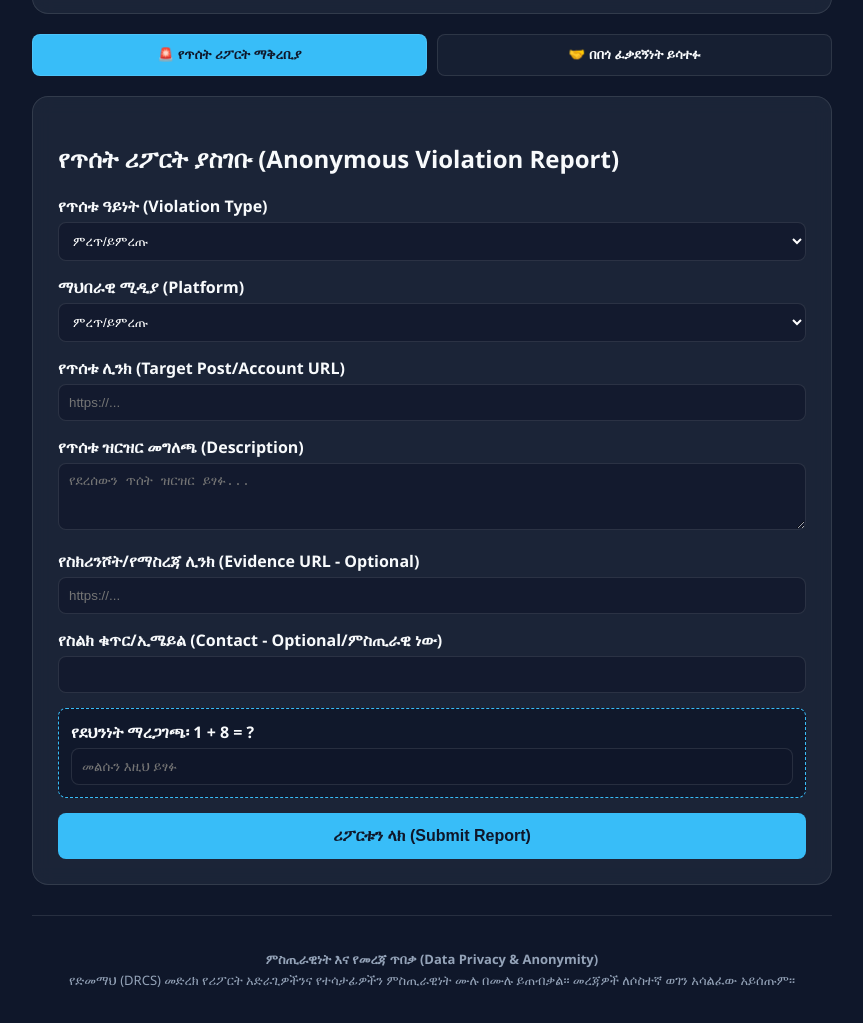
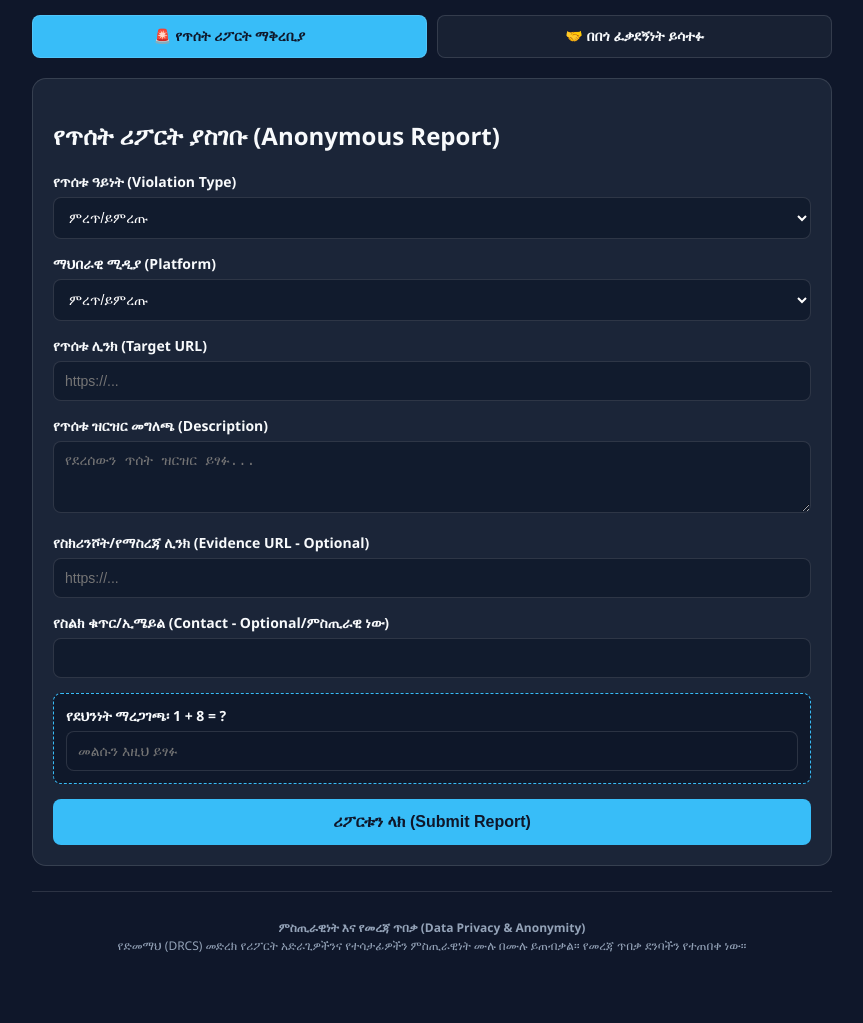
Before and after one commit to tmtahamoha71-broth/drcs-ethiopia, a plain HTML site: page index.html in a window 1280 px wide. Shown: the part 161-1184 px from the top of the page, without its empty margins (208-1071 px from the left). After the commit the page ends 1143 px from the top, so only its background shows below. Drawn offline with nearby package versions, Linux system fonts and the light colour scheme.

Commit message:
Refactor styles and update form labels in index.html

```diff
--- a/index.html
+++ b/index.html
@@ -8,17 +8,17 @@
     <style>
         :root {
             --bg-color: #0f172a;
-            --card-bg: rgba(30, 41, 59, 0.8);
+            --card-bg: rgba(30, 41, 59, 0.85);
             --accent-color: #38bdf8;
             --text-color: #f8fafc;
-            --border-color: rgba(255, 255, 255, 0.1);
+            --border-color: rgba(255, 255, 255, 0.12);
         }
         body {
             font-family: 'Segoe UI', Tahoma, Geneva, Verdana, sans-serif;
             background-color: var(--bg-color);
             color: var(--text-color);
             margin: 0;
-            padding: 20px;
+            padding: 15px;
             display: flex;
             flex-direction: column;
             align-items: center;
@@ -26,14 +26,14 @@
         .container { max-width: 800px; width: 100%; }
         header {
             text-align: center;
-            padding: 25px;
+            padding: 20px;
             background: var(--card-bg);
             backdrop-filter: blur(10px);
-            border-radius: 16px;
+            border-radius: 14px;
             border: 1px solid var(--border-color);
             margin-bottom: 20px;
         }
-        h1 { color: var(--accent-color); margin-bottom: 5px; font-size: 24px; }
+        h1 { color: var(--accent-color); margin-bottom: 5px; font-size: 22px; }
         .nav-tabs {
             display: flex;
             gap: 10px;
@@ -42,12 +42,13 @@
         .tab-btn {
             flex: 1;
             padding: 12px;
-            background: rgba(30, 41, 59, 0.5);
+            background: rgba(30, 41, 59, 0.6);
             border: 1px solid var(--border-color);
             color: var(--text-color);
             border-radius: 8px;
             cursor: pointer;
             font-weight: bold;
+            font-size: 14px;
         }
         .tab-btn.active {
             background: var(--accent-color);
@@ -56,25 +57,26 @@
         .form-card {
             background: var(--card-bg);
             backdrop-filter: blur(10px);
-            padding: 25px;
-            border-radius: 16px;
+            padding: 20px;
+            border-radius: 14px;
             border: 1px solid var(--border-color);
             display: none;
         }
         .form-card.active { display: block; }
         .form-group { margin-bottom: 15px; }
-        label { display: block; margin-bottom: 5px; font-weight: bold; }
+        label { display: block; margin-bottom: 6px; font-weight: bold; font-size: 14px; }
         input, select, textarea {
             width: 100%;
-            padding: 10px;
+            padding: 11px;
             border-radius: 8px;
             border: 1px solid var(--border-color);
-            background: rgba(15, 23, 42, 0.6);
+            background: rgba(15, 23, 42, 0.7);
             color: #fff;
             box-sizing: border-box;
+            font-size: 14px;
         }
         .captcha-box {
-            background: rgba(15, 23, 42, 0.8);
+            background: rgba(15, 23, 42, 0.85);
             padding: 12px;
             border-radius: 8px;
             margin-bottom: 15px;
@@ -98,15 +100,16 @@
             display: none;
             text-align: center;
             font-weight: bold;
+            font-size: 14px;
         }
         footer {
-            margin-top: 30px;
+            margin-top: 25px;
             text-align: center;
-            font-size: 13px;
+            font-size: 12px;
             color: #94a3b8;
             border-top: 1px solid var(--border-color);
-            padding-top: 20px;
-            line-height: 1.6;
+            padding-top: 15px;
+            line-height: 1.5;
         }
     </style>
 </head>
@@ -114,7 +117,7 @@
 
 <div class="container">
     <header>
-        <h1>ድመማህ / DRCS / GMDN</h1>
+        <h1>ድመማህ / DRCS</h1>
         <p>የዲጂታል መብቶችና የማህበረሰብ ደህንነት ጥረት - Digital Rights Platform</p>
     </header>
 
@@ -125,7 +128,7 @@
 
     <!-- TAB 1: REPORT FORM -->
     <div id="reportCard" class="form-card active">
-        <h2>የጥሰት ሪፖርት ያስገቡ (Anonymous Violation Report)</h2>
+        <h2>የጥሰት ሪፖርት ያስገቡ (Anonymous Report)</h2>
         <form id="reportForm">
             <div class="form-group">
                 <label>የጥሰቱ ዓይነት (Violation Type)</label>
@@ -150,7 +153,7 @@
                 </select>
             </div>
             <div class="form-group">
-                <label>የጥሰቱ ሊንክ (Target Post/Account URL)</label>
+                <label>የጥሰቱ ሊንክ (Target URL)</label>
                 <input type="url" id="target_url" placeholder="https://..." required>
             </div>
             <div class="form-group">
@@ -166,7 +169,6 @@
                 <input type="text" id="reporter_contact">
             </div>
 
-            <!-- CAPTCHA -->
             <div class="captcha-box">
                 <label id="captchaQuestion">የደህንነት ማረጋገጫ፡ 5 + 3 = ?</label>
                 <input type="number" id="captchaAnswer" placeholder="መልሱን እዚህ ይፃፉ" required>
@@ -179,15 +181,15 @@
 
     <!-- TAB 2: VOLUNTEER FORM -->
     <div id="volunteerCard" class="form-card">
-        <h2>የበጎ ፈቃደኛ/የመረጃ ማጣሪያ አባልነት ማመልከቻ</h2>
-        <p style="font-size: 14px; color: #cbd5e1;">በየትኛውም የዓለም ክፍል የሚገኙ ቀና አሳቢ ዜጎች በበጎ ፈቃደኝነት በመመዝገብ መረጃዎችን የማጣራትና የመከታተል ስራ ላይ እንዲሳተፉ እንጋብዛለን።</p>
+        <h2>የበጎ ፈቃደኛ ማመልከቻ (Volunteer Portal)</h2>
+        <p style="font-size: 13px; color: #cbd5e1;">በየትኛውም ዓለም የሚገኙ ቀና አሳቢ ዜጎች በመመዝገብ መረጃዎችን የማጣራት ስራ ላይ እንዲሳተፉ እንጋብዛለን።</p>
         <form id="volunteerForm">
             <div class="form-group">
                 <label>ሙሉ ስም / ቅጽል ስም (Full Name or Alias)</label>
                 <input type="text" id="vol_name" required>
             </div>
             <div class="form-group">
-                <label>የመገናኛ አድራሻ (Email / Telegram Username)</label>
+                <label>የመገናኛ አድራሻ (Email / Telegram)</label>
                 <input type="text" id="vol_contact" placeholder="example@email.com ወይም @username" required>
             </div>
             <div class="form-group">
@@ -195,7 +197,7 @@
                 <input type="text" id="vol_location" required>
             </div>
             <div class="form-group">
-                <label>የሙያ ዘርፍ / ተሞክሮ (Professional Background)</label>
+                <label>የሙያ ዘርፍ / ተሞክሮ (Background)</label>
                 <select id="vol_background" required>
                     <option value="">ምረጥ/ይምረጡ</option>
                     <option value="IT/Cybersecurity">IT / የሳይበር ደህንነት</option>
@@ -206,7 +208,7 @@
                 </select>
             </div>
             <div class="form-group">
-                <label>ለምን መሳተፍ እንደፈለጉ አጭር መግለጫ (Statement of Interest)</label>
+                <label>ለምን መሳተፍ እንደፈለጉ አጭር መግለጫ (Interest Statement)</label>
                 <textarea id="vol_statement" rows="3" placeholder="ስለ ተነሳሽነትዎ ባጭሩ ይግለጹ..." required></textarea>
             </div>
             <button type="submit" id="submitVolBtn">ማመልከቻውን አስገባ (Submit Application)</button>
@@ -216,7 +218,7 @@
 
     <footer>
         <p><strong>ምስጢራዊነት እና የመረጃ ጥበቃ (Data Privacy & Anonymity)</strong><br>
-        የድመማህ (DRCS) መድረክ የሪፖርት አድራጊዎችንና የተሳታፊዎችን ምስጢራዊነት ሙሉ በሙሉ ይጠብቃል። መረጃዎች ለሶስተኛ ወገን አሳልፈው አይሰጡም።</p>
+        የድመማህ (DRCS) መድረክ የሪፖርት አድራጊዎችንና የተሳታፊዎችን ምስጢራዊነት ሙሉ በሙሉ ይጠብቃል። የመረጃ ጥበቃ ደንባችን የተጠበቀ ነው።</p>
     </footer>
 </div>
 
@@ -225,7 +227,6 @@
     const SUPABASE_KEY = 'sb_publishable_eexeY_6oyTH4Rx3VQNUv2w_sqEuFZD8';
     const _supabase = supabase.createClient(SUPABASE_URL, SUPABASE_KEY);
 
-    // Simple CAPTCHA logic
     let num1 = Math.floor(Math.random() * 9) + 1;
     let num2 = Math.floor(Math.random() * 9) + 1;
     let captchaCorrect = num1 + num2;
@@ -243,7 +244,7 @@
         }
     }
 
-    // Submit Report
+    // Report Submit
     document.getElementById('reportForm').addEventListener('submit', async (e) => {
         e.preventDefault();
         const userCaptcha = parseInt(document.getElementById('captchaAnswer').value);
@@ -288,7 +289,7 @@
         }
     });
 
-    // Submit Volunteer
+    // Volunteer Submit
     document.getElementById('volunteerForm').addEventListener('submit', async (e) => {
         e.preventDefault();
         const btn = document.getElementById('submitVolBtn');
@@ -316,7 +317,7 @@
             status.style.display = 'block';
             status.style.backgroundColor = 'rgba(239, 68, 68, 0.2)';
             status.style.color = '#f87171';
-            status.innerText = 'ማመልከቻውን መላክ አልተቻለም። እባክዎ በSupabase ላይ volunteers ሰንጠረዥ መፈጠሩን ያረጋግጡ።';
+            status.innerText = 'ማመልከቻውን መላክ አልተቻለም።';
         } finally {
             btn.disabled = false;
             btn.innerText = 'ማመልከቻውን አስገባ (Submit Application)';
```
